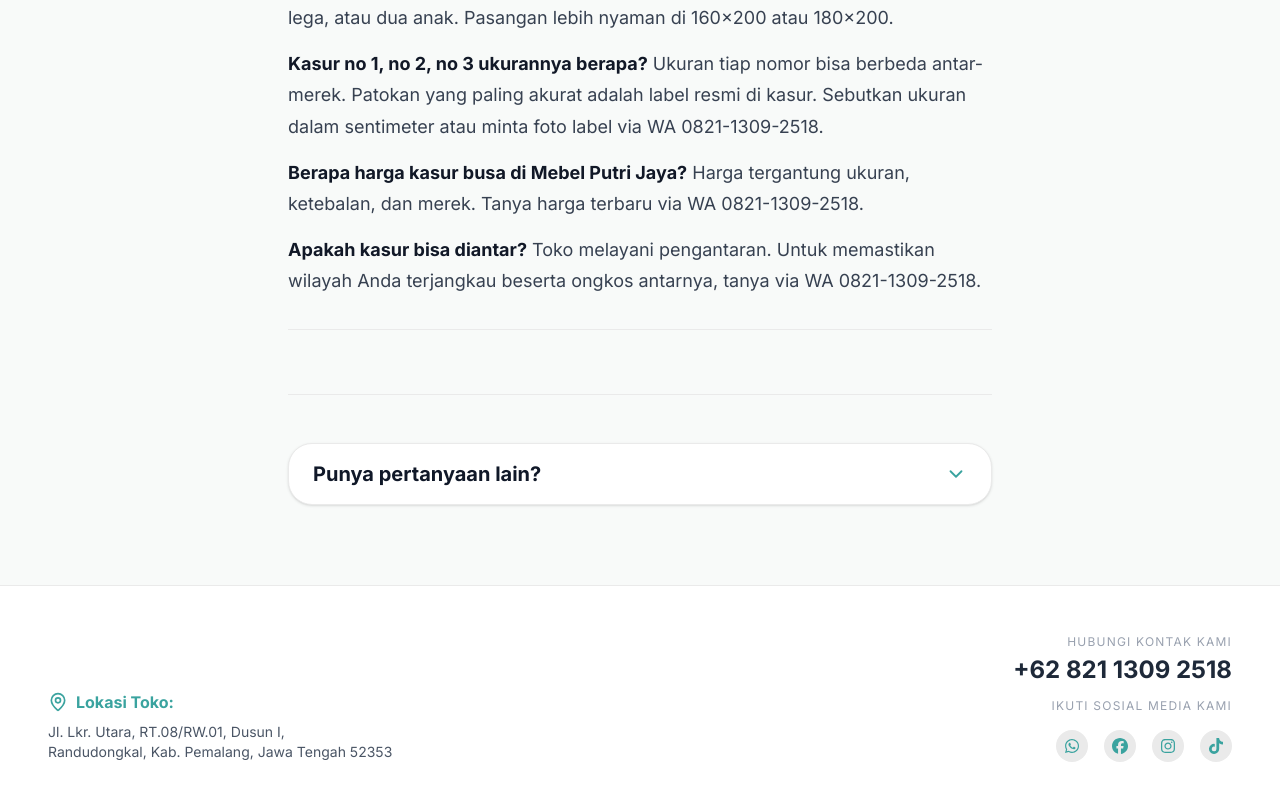
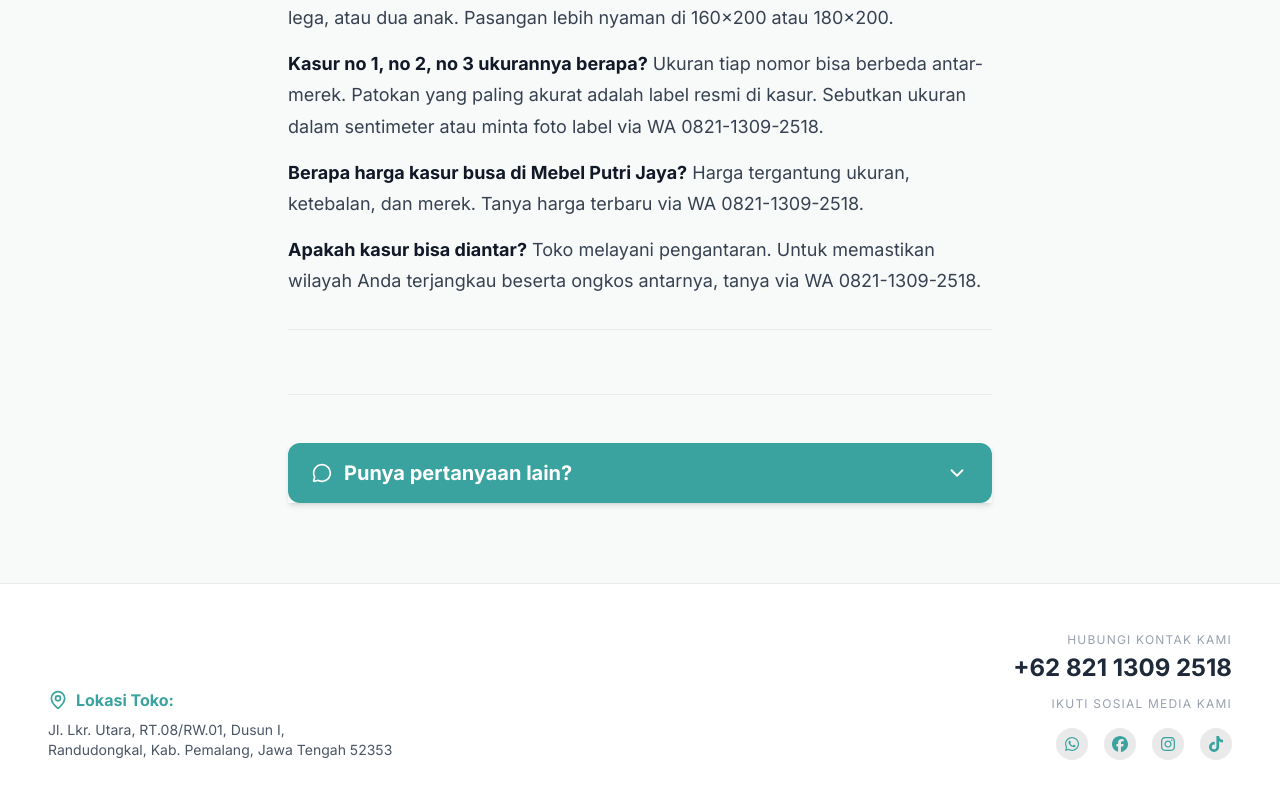
Before and after one commit to Moch-Iqbaal/mebel-putrijaya, a Next.js app: page /artikel/kasur-busa-randudongkal-ukuran in a window 1280 px wide. Shown: the part 3937-4737 px from the top of the page. Built offline with nearby package versions, Linux system fonts and the light colour scheme.

Commit message:
Make the article question toggle a primary call-to-action.
The closed header uses the brand teal, white text, a chat icon, and a darker hover and focus state, while the open panel stays on a light background.

Co-authored-by: Mochammad Maulana Iqbal <Moch-Iqbaal@users.noreply.github.com>

```diff
--- a/src/app/globals.css
+++ b/src/app/globals.css
@@ -170,6 +170,21 @@
 
 .article-question > summary {
   list-style: none;
+  border-radius: 0.75rem;
+}
+
+.article-question > summary:hover,
+.article-question > summary:focus-visible {
+  background-color: #338f8c;
+}
+
+.article-question > summary:focus-visible {
+  outline: 2px solid #111827;
+  outline-offset: 2px;
+}
+
+.article-question[open] > summary {
+  border-radius: 0.75rem 0.75rem 0 0;
 }
 
 .article-question > summary::-webkit-details-marker {
--- a/src/components/ArticleQuestionForm.tsx
+++ b/src/components/ArticleQuestionForm.tsx
@@ -1,7 +1,7 @@
 'use client';
 
 import { FormEvent, useEffect, useRef, useState } from 'react';
-import { ChevronDown } from 'lucide-react';
+import { ChevronDown, MessageCircle } from 'lucide-react';
 import { whatsappHref } from '../seo';
 
 const FORMSUBMIT_ENDPOINT = 'https://formsubmit.co/ajax/putrijayamebel2022@gmail.com';
@@ -148,21 +148,22 @@ export default function ArticleQuestionForm({ articleTitle, articleUrl }: Articl
     <section aria-labelledby="pertanyaan-lain" className="mt-16 border-t border-accent pt-12">
       <details
         ref={detailsRef}
-        className="article-question w-full overflow-hidden rounded-3xl border border-accent bg-white shadow-sm"
+        className="article-question w-full shadow-md"
         onToggle={(event) => {
           if (status === 'success' && !event.currentTarget.open) {
             event.currentTarget.open = true;
           }
         }}
       >
-        <summary className="flex w-full cursor-pointer items-center justify-between gap-4 px-6 py-4 text-left focus-visible:outline-none focus-visible:ring-2 focus-visible:ring-inset focus-visible:ring-primary">
-          <h2 id="pertanyaan-lain" className="text-lg font-bold text-gray-900 sm:text-xl">
+        <summary className="flex w-full cursor-pointer items-center gap-3 bg-primary px-5 py-4 text-left text-white transition-colors hover:bg-[#338f8c] focus-visible:bg-[#338f8c] sm:px-6">
+          <MessageCircle className="shrink-0" size={20} aria-hidden="true" />
+          <h2 id="pertanyaan-lain" className="flex-1 text-xl font-bold text-white">
             Punya pertanyaan lain?
           </h2>
-          <ChevronDown className="article-question-chevron shrink-0 text-primary" size={22} aria-hidden="true" />
+          <ChevronDown className="article-question-chevron shrink-0 text-white" size={22} aria-hidden="true" />
         </summary>
 
-        <div className="border-t border-accent px-6 py-6 sm:px-8">
+        <div className="rounded-b-xl border border-t-0 border-accent bg-white px-6 py-6 sm:px-8">
           {status === 'success' ? (
             <p
               role="status"
```
